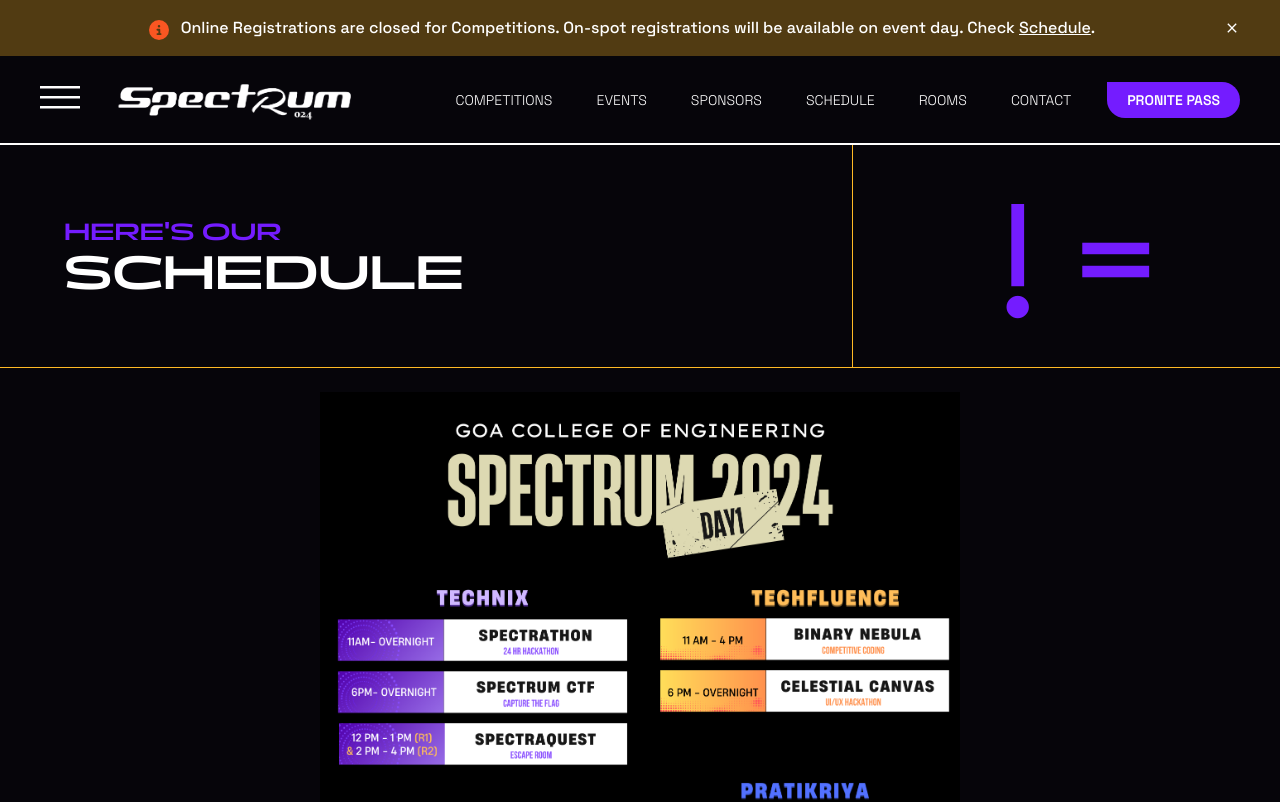
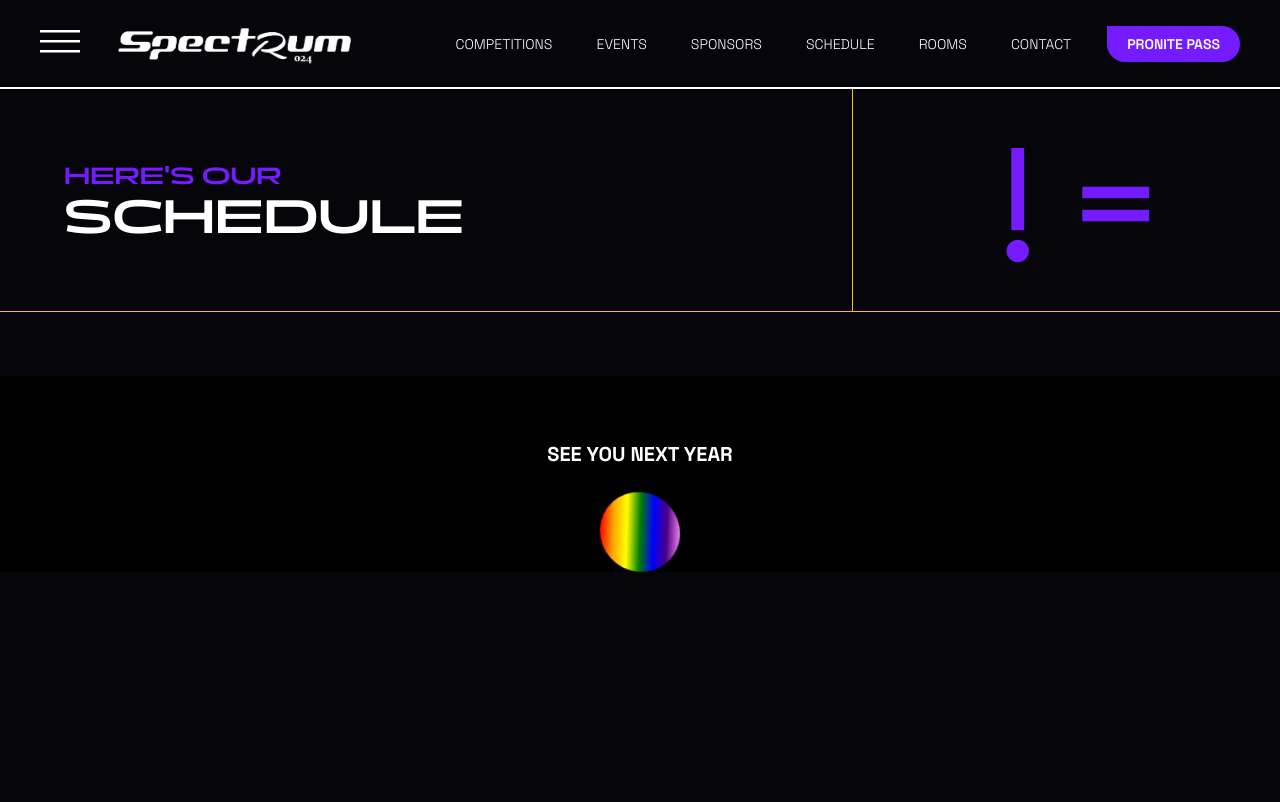
Before and after one commit to Engicos-Coders-Club/gec-spectrum-website-2024, a Next.js app: page /schedule in a window 1280 px wide. Shown: the top 802 px of the page. Built offline with nearby package versions, Linux system fonts and the light colour scheme.

Commit message:
feat: Post event updates

```diff
--- a/src/app/competitions/page.tsx
+++ b/src/app/competitions/page.tsx
@@ -44,7 +44,7 @@ export default function Competitions() {
         title="COMPETITIONS"
         faltutext={data?.events?.length || "/*"}
       />
-      <RegistrationClose />
+      {/* <RegistrationClose /> */}
       {isSuccess && dept ? (
         <h2 className="uppercase text-primary mx-auto sm:text-lg md:text-2xl text-center mt-10">
           {data?.events[0]?.deptName}
--- a/src/app/components/ComingSoon.tsx
+++ b/src/app/components/ComingSoon.tsx
@@ -6,7 +6,7 @@ const ComingSoon = () => {
     >
       <div className="w-screen h-full flex items-center justify-center flex-col mt-10">
         <h3 className="text-xl my-6 text-white uppercase font-bold">
-          Coming Soon
+          SEE YOU NEXT YEAR
         </h3>
         <div className="rainbow-line h-20 w-20 bg-gradient-to-r from-pink-500 to-violet-500 rounded-full mx-auto skew-x-12 animate-jiggle"></div>{" "}
         {/* Updated styles */}
--- a/src/app/layout.tsx
+++ b/src/app/layout.tsx
@@ -51,7 +51,7 @@ export default function RootLayout({
       >
         <TanstackProvider>
           {/* <Navbar /> */}
-          <RegistrationClose />
+          {/* <RegistrationClose /> */}
           <Navbar />
           {children}
           <Toaster
--- a/src/app/schedule/page.tsx
+++ b/src/app/schedule/page.tsx
@@ -9,7 +9,8 @@ const SchedulePage = () => {
     <section>
       <PageHead body="Here's our" title="schedule" faltutext="!=" />
       <br />
-      <div className="max-screen-w-lg mx-auto h-auto w-3/4 lg:w-1/2 relative">
+      <Coming />
+      {/* <div className="max-screen-w-lg mx-auto h-auto w-3/4 lg:w-1/2 relative">
         <Image
           src={day1}
           height={day1.height}
@@ -27,7 +28,7 @@ const SchedulePage = () => {
           alt="Day 2 Spectrum Schedule"
           className="object-contain"
         />
-      </div>
+      </div> */}
     </section>
   );
 };
```
